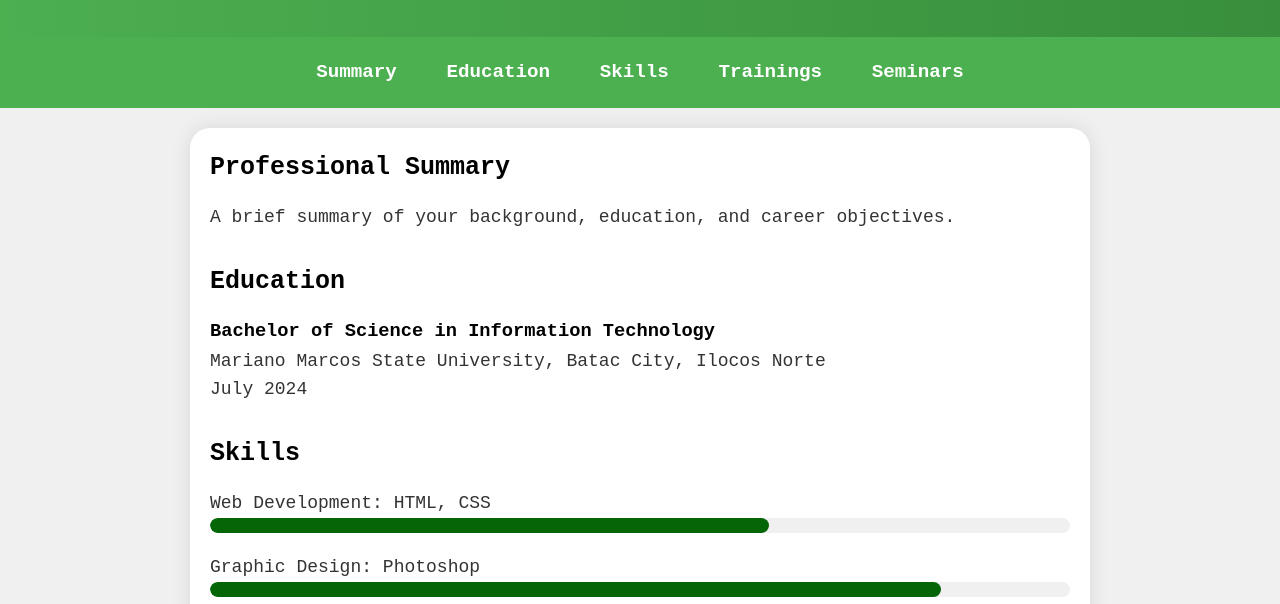
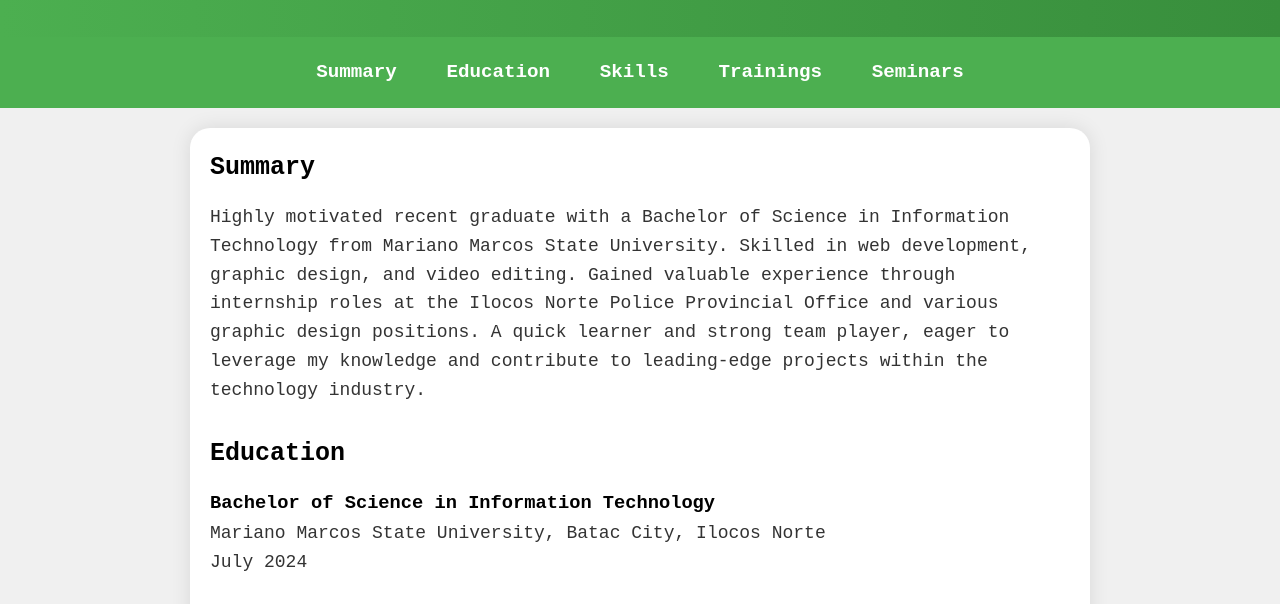
Before and after one commit to MicroLutos/Updated-Resume, a plain HTML site: page index.html in a window 1280 px wide. Shown: the part 136-740 px from the top of the page. Drawn offline with Linux system fonts and the light colour scheme.

Commit message:
index.html

```diff
--- a/index.html
+++ b/index.html
@@ -31,8 +31,8 @@
 
     <div class="container">
         <section id="summary">
-            <h2>Professional Summary</h2>
-            <p>A brief summary of your background, education, and career objectives.</p>
+            <h2>Summary</h2>
+            <p class="indented-justified">Highly motivated recent graduate with a Bachelor of Science in Information Technology from Mariano Marcos State University. Skilled in web development, graphic design, and video editing. Gained valuable experience through internship roles at the Ilocos Norte Police Provincial Office and various graphic design positions. A quick learner and strong team player, eager to leverage my knowledge and contribute to leading-edge projects within the technology industry.</p>
         </section>
 
         <section id="education">
```
